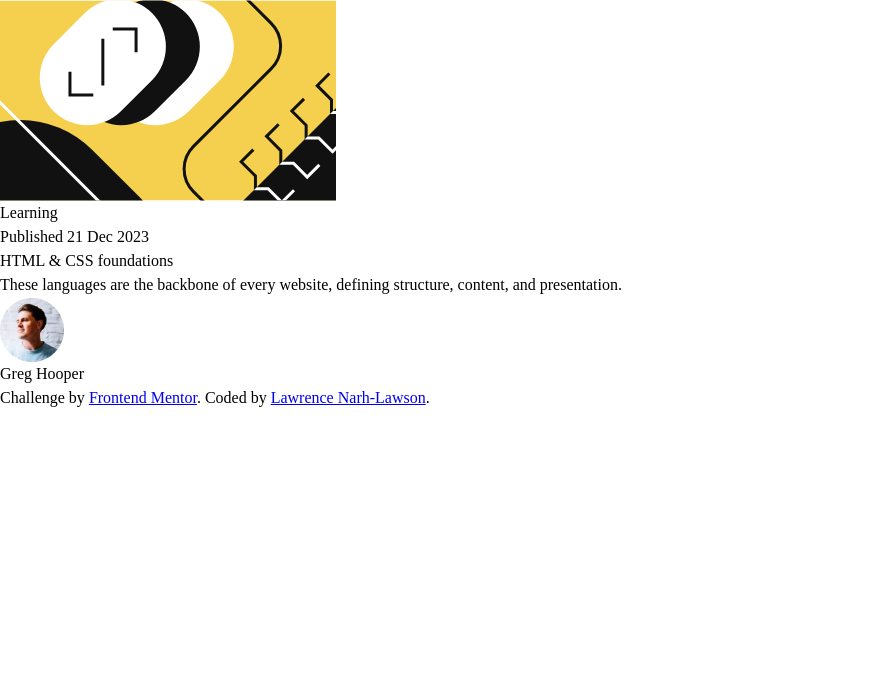
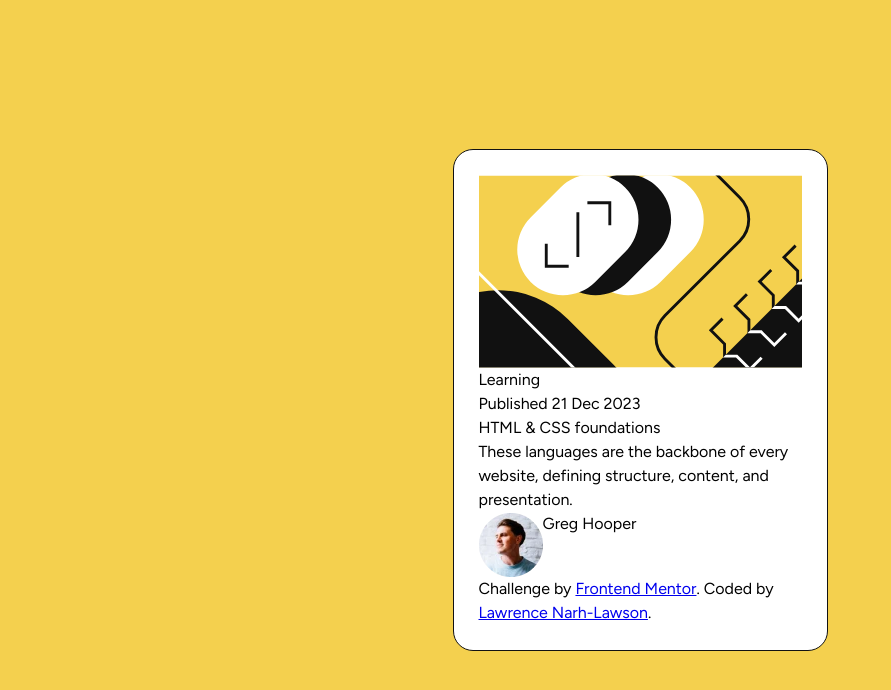
Before and after one commit to lawlawson/blog-preview-card, a plain HTML site: page index.html in a window 1280 px wide. Shown: the whole page, without its empty margins (0-891 px from the left). Drawn offline with Linux system fonts and the light colour scheme.

Commit message:
basic display of card component on page

```diff
--- a/index.html
+++ b/index.html
@@ -21,6 +21,7 @@
   </head>
   <body>
     <div class="container">
+      <div class="content">
         <div class="header">
           <img src="/assets/images/illustration-article.svg" alt="" />
         </div>
@@ -29,11 +30,11 @@
           <p>Published 21 Dec 2023</p>
           <p>HTML & CSS foundations</p>
           <p>
-          These languages are the backbone of every website, defining structure,
-          content, and presentation.
+            These languages are the backbone of every website, defining
+            structure, content, and presentation.
           </p>
         </div>
-      <div>
+        <div class="author">
           <img src="/assets/images/image-avatar.webp" alt="" />
           <p>Greg Hooper</p>
         </div>
@@ -44,5 +45,6 @@
           >. Coded by <a href="#">Lawrence Narh-Lawson</a>.
         </div>
       </div>
+    </div>
   </body>
 </html>
--- a/style.css
+++ b/style.css
@@ -6,3 +6,33 @@
 
   --fs: 16px;
 }
+
+body {
+  display: flex;
+  min-height: 100vh;
+  place-content: center;
+  font-family: 'Figtree', sans-serif;
+  background-color: var(--clr-primary);
+  font-size: var(--fs);
+}
+
+.container {
+  display: flex;
+  margin: auto;
+  flex-direction: column;
+  overflow: hidden;
+  max-width: 1440px;
+  border: 1px solid var(--clr-black);
+  background-color: var(--clr-white);
+  border-radius: 20px;
+  padding: 25px;
+  width: 375px;
+}
+
+.content {
+  margin: 0 auto;
+}
+
+.author {
+  display: flex;
+}
```
Lines whose indentation alone changed are shown as unchanged.
